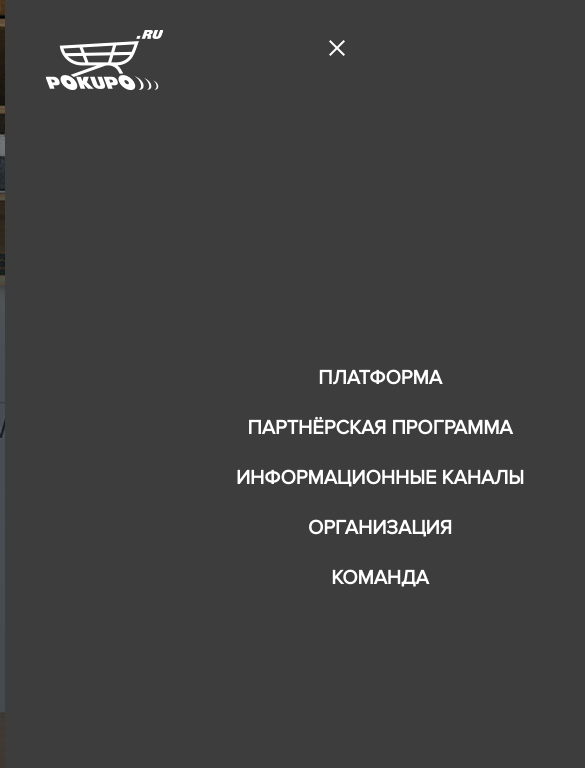
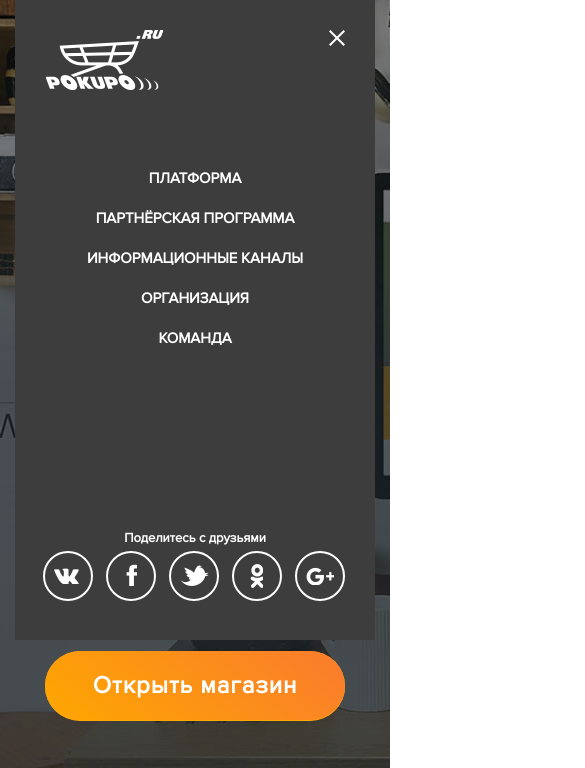
Before and after one commit to Aksnv/pokupo_promo_landing, a plain HTML site: page index.html in a window 390 px wide. Both pictures are taken after a click on the element 335 px from the left and 37 px from the top of the page. Shown: the top 768 px of the page, 585 px wide, since content can reach past the window. Drawn offline with Linux system fonts and the light colour scheme.

Commit message:
Добавлены стили и скрипты для выпадающего меню для 360px

```diff
--- a/styles/adaptive.css
+++ b/styles/adaptive.css
@@ -517,9 +517,40 @@
     margin-top: 30px;
   }
 
+  .header__menu {
+    top: 0;
+    left: -30px;
+    width: 360px;
+    height: 640px;
+  }
+
   .header__menu--hamburger {
     top: 30px;
   }
+
+  /* Выпадающее меню */
+
+  .header__menu--open + .header__menu--hamburger {
+    top: 30px;
+  }
+
+  .header__menu--open .header__menu-link {
+    font-size: 15px;
+  }
+
+  .header__menu--open ul {
+    margin-top: 166px;
+  }
+
+  .header__menu--open li {
+    margin-bottom: 11px;
+  }
+
+  .header__social {
+    top: 513px;
+  }
+
+  /* END - Выпадающее меню */
 
   .header__promo h1 {
     width: 270px;
```
